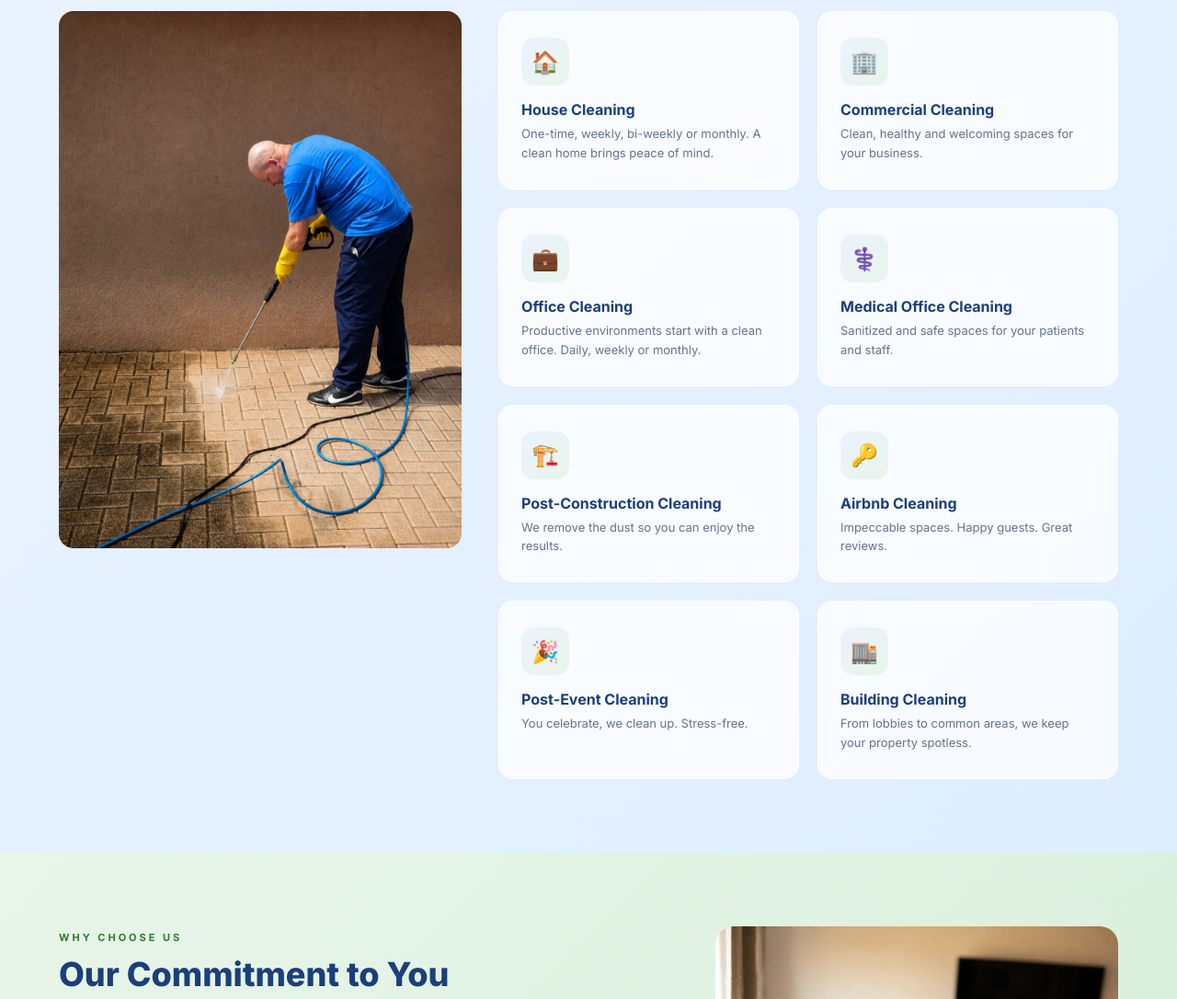
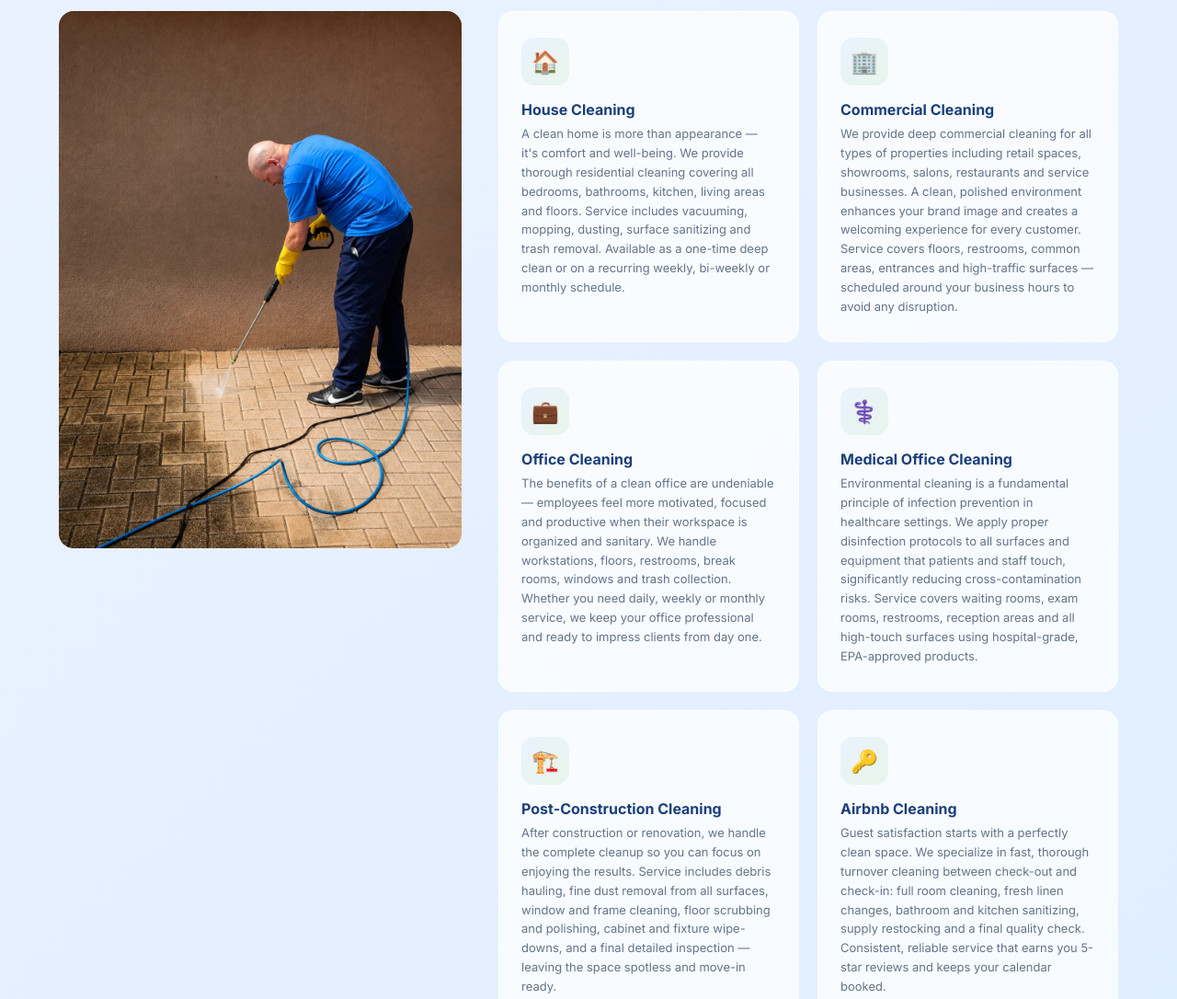
Before and after one commit to jcwebsitedevelopment/hopejoy, a plain HTML site: page index.html in a window 1280 px wide. Shown: the part 1140-2226 px from the top of the page at 92% size. Drawn offline with Linux system fonts and the light colour scheme.

Commit message:
Update service card descriptions with detailed, professional copy

```diff
--- a/index.html
+++ b/index.html
@@ -751,49 +751,49 @@
     <div class="service-card">
       <div class="service-card-icon">🏠</div>
       <h3><span data-lang="en">House Cleaning</span><span data-lang="es">Limpieza de Casas</span></h3>
-      <p><span data-lang="en">One-time, weekly, bi-weekly or monthly. A clean home brings peace of mind.</span><span data-lang="es">Una vez, semanal, quincenal o mensual. Un hogar limpio trae tranquilidad.</span></p>
+      <p><span data-lang="en">A clean home is more than appearance — it's comfort and well-being. We provide thorough residential cleaning covering all bedrooms, bathrooms, kitchen, living areas and floors. Service includes vacuuming, mopping, dusting, surface sanitizing and trash removal. Available as a one-time deep clean or on a recurring weekly, bi-weekly or monthly schedule.</span><span data-lang="es">Un hogar limpio es más que apariencia — es bienestar y tranquilidad. Realizamos una limpieza residencial completa que cubre todas las habitaciones, baños, cocina, áreas sociales y pisos. Incluye aspirado, trapeado, desempolvado, desinfección de superficies y recolección de basura. Disponible como limpieza profunda única o en plan recurrente semanal, quincenal o mensual.</span></p>
     </div>
 
     <div class="service-card">
       <div class="service-card-icon">🏢</div>
       <h3><span data-lang="en">Commercial Cleaning</span><span data-lang="es">Limpieza Comercial</span></h3>
-      <p><span data-lang="en">Clean, healthy and welcoming spaces for your business.</span><span data-lang="es">Espacios limpios, saludables y acogedores para tu negocio.</span></p>
+      <p><span data-lang="en">We provide deep commercial cleaning for all types of properties including retail spaces, showrooms, salons, restaurants and service businesses. A clean, polished environment enhances your brand image and creates a welcoming experience for every customer. Service covers floors, restrooms, common areas, entrances and high-traffic surfaces — scheduled around your business hours to avoid any disruption.</span><span data-lang="es">Realizamos limpieza comercial profunda para todo tipo de negocios: tiendas, salones, restaurantes, showrooms y locales de servicio. Un espacio limpio y presentable refuerza la imagen de tu marca y genera confianza en cada cliente. Incluye pisos, baños, áreas comunes, entradas y superficies de alto tráfico — programado según tu horario de operación para no interrumpir el negocio.</span></p>
     </div>
 
     <div class="service-card">
       <div class="service-card-icon">💼</div>
       <h3><span data-lang="en">Office Cleaning</span><span data-lang="es">Limpieza de Oficinas</span></h3>
-      <p><span data-lang="en">Productive environments start with a clean office. Daily, weekly or monthly.</span><span data-lang="es">Ambientes productivos comienzan con oficinas limpias. Diario, semanal o mensual.</span></p>
+      <p><span data-lang="en">The benefits of a clean office are undeniable — employees feel more motivated, focused and productive when their workspace is organized and sanitary. We handle workstations, floors, restrooms, break rooms, windows and trash collection. Whether you need daily, weekly or monthly service, we keep your office professional and ready to impress clients from day one.</span><span data-lang="es">Los beneficios de una oficina limpia son innegables — los empleados se sienten más motivados, enfocados y productivos en un espacio organizado e higiénico. Atendemos estaciones de trabajo, pisos, baños, cocina, ventanas y recolección de basura. Servicio diario, semanal o mensual para mantener tu oficina profesional y lista para causar buena impresión.</span></p>
     </div>
 
     <div class="service-card">
       <div class="service-card-icon">⚕️</div>
       <h3><span data-lang="en">Medical Office Cleaning</span><span data-lang="es">Limpieza de Consultorios</span></h3>
-      <p><span data-lang="en">Sanitized and safe spaces for your patients and staff.</span><span data-lang="es">Espacios desinfectados y seguros para tus pacientes y personal.</span></p>
+      <p><span data-lang="en">Environmental cleaning is a fundamental principle of infection prevention in healthcare settings. We apply proper disinfection protocols to all surfaces and equipment that patients and staff touch, significantly reducing cross-contamination risks. Service covers waiting rooms, exam rooms, restrooms, reception areas and all high-touch surfaces using hospital-grade, EPA-approved products.</span><span data-lang="es">La limpieza ambiental es un principio fundamental en la prevención de infecciones en entornos de salud. Aplicamos protocolos de desinfección en todas las superficies y equipos que tocan pacientes y personal, reduciendo significativamente los riesgos de contaminación cruzada. Cubrimos salas de espera, consultorios, baños, recepción y todas las superficies de alto contacto con productos hospitalarios aprobados por la EPA.</span></p>
     </div>
 
     <div class="service-card">
       <div class="service-card-icon">🏗️</div>
       <h3><span data-lang="en">Post-Construction Cleaning</span><span data-lang="es">Limpieza Post Construcción</span></h3>
-      <p><span data-lang="en">We remove the dust so you can enjoy the results.</span><span data-lang="es">Eliminamos el polvo para que disfrutes los resultados.</span></p>
+      <p><span data-lang="en">After construction or renovation, we handle the complete cleanup so you can focus on enjoying the results. Service includes debris hauling, fine dust removal from all surfaces, window and frame cleaning, floor scrubbing and polishing, cabinet and fixture wipe-downs, and a final detailed inspection — leaving the space spotless and move-in ready.</span><span data-lang="es">Después de una construcción o renovación, nosotros nos encargamos de la limpieza completa para que puedas disfrutar los resultados. Incluye retiro de escombros, remoción de polvo fino de todas las superficies, limpieza de ventanas y marcos, fregado y pulido de pisos, limpieza de gabinetes y accesorios, e inspección final detallada — dejando el espacio listo para ocupar.</span></p>
     </div>
 
     <div class="service-card">
       <div class="service-card-icon">🔑</div>
       <h3><span data-lang="en">Airbnb Cleaning</span><span data-lang="es">Limpieza Airbnb</span></h3>
-      <p><span data-lang="en">Impeccable spaces. Happy guests. Great reviews.</span><span data-lang="es">Espacios impecables. Huéspedes felices. Mejores reseñas.</span></p>
+      <p><span data-lang="en">Guest satisfaction starts with a perfectly clean space. We specialize in fast, thorough turnover cleaning between check-out and check-in: full room cleaning, fresh linen changes, bathroom and kitchen sanitizing, supply restocking and a final quality check. Consistent, reliable service that earns you 5-star reviews and keeps your calendar booked.</span><span data-lang="es">La satisfacción del huésped comienza con un espacio impecable. Nos especializamos en limpieza de rotación rápida y completa entre salida y entrada: limpieza de todos los cuartos, cambio de ropa de cama, desinfección de baños y cocina, reposición de artículos y revisión final de calidad. Servicio confiable y consistente que te genera reseñas de 5 estrellas y mantiene tu calendario lleno.</span></p>
     </div>
 
     <div class="service-card">
       <div class="service-card-icon">🎉</div>
       <h3><span data-lang="en">Post-Event Cleaning</span><span data-lang="es">Limpieza Post Eventos</span></h3>
-      <p><span data-lang="en">You celebrate, we clean up. Stress-free.</span><span data-lang="es">Tú celebras, nosotros limpiamos. Sin estrés.</span></p>
+      <p><span data-lang="en">From corporate conferences and private parties to weddings and community gatherings, we provide reliable cleaning solutions tailored to your event schedule. We handle complete trash removal, floor cleaning, table and chair wipe-downs, restroom sanitizing and full space restoration — so you can focus on the event, not the cleanup.</span><span data-lang="es">Desde conferencias corporativas y fiestas privadas hasta bodas y eventos comunitarios, ofrecemos soluciones de limpieza adaptadas a tu agenda. Nos encargamos del retiro completo de basura, limpieza de pisos, mesas y sillas, desinfección de baños y restauración total del espacio — para que te concentres en el evento, no en la limpieza.</span></p>
     </div>
 
     <div class="service-card">
       <div class="service-card-icon">🏬</div>
       <h3><span data-lang="en">Building Cleaning</span><span data-lang="es">Limpieza de Edificios</span></h3>
-      <p><span data-lang="en">From lobbies to common areas, we keep your property spotless.</span><span data-lang="es">Desde el lobby hasta las áreas comunes, todo impecable.</span></p>
+      <p><span data-lang="en">We provide complete janitorial maintenance for apartment complexes, office buildings and commercial properties. Service covers lobbies, hallways, stairwells, elevators, common areas, restrooms and exterior entrances. Scheduled daily or weekly service ensures your property remains presentable, your tenants are satisfied, and your building upholds a professional standard at all times.</span><span data-lang="es">Brindamos mantenimiento de conserjería completo para complejos de apartamentos, edificios de oficinas y propiedades comerciales. Cubrimos lobbies, pasillos, escaleras, ascensores, áreas comunes, baños y entradas exteriores. El servicio programado diario o semanal garantiza que tu propiedad se mantenga presentable, tus inquilinos estén satisfechos y el edificio refleje un estándar profesional en todo momento.</span></p>
     </div>
 
     </div>
```
